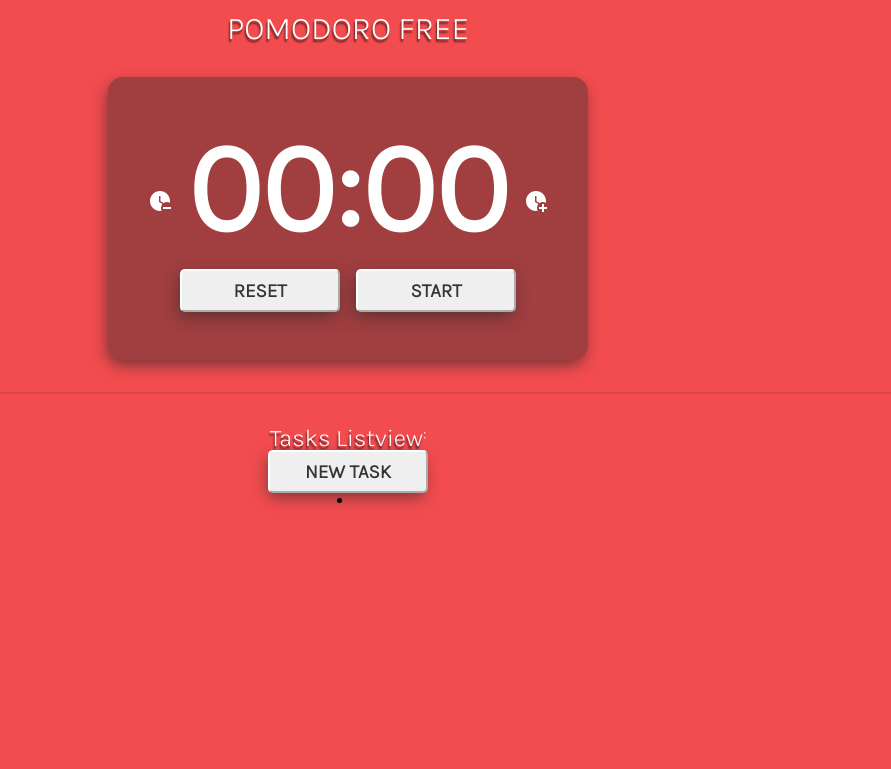
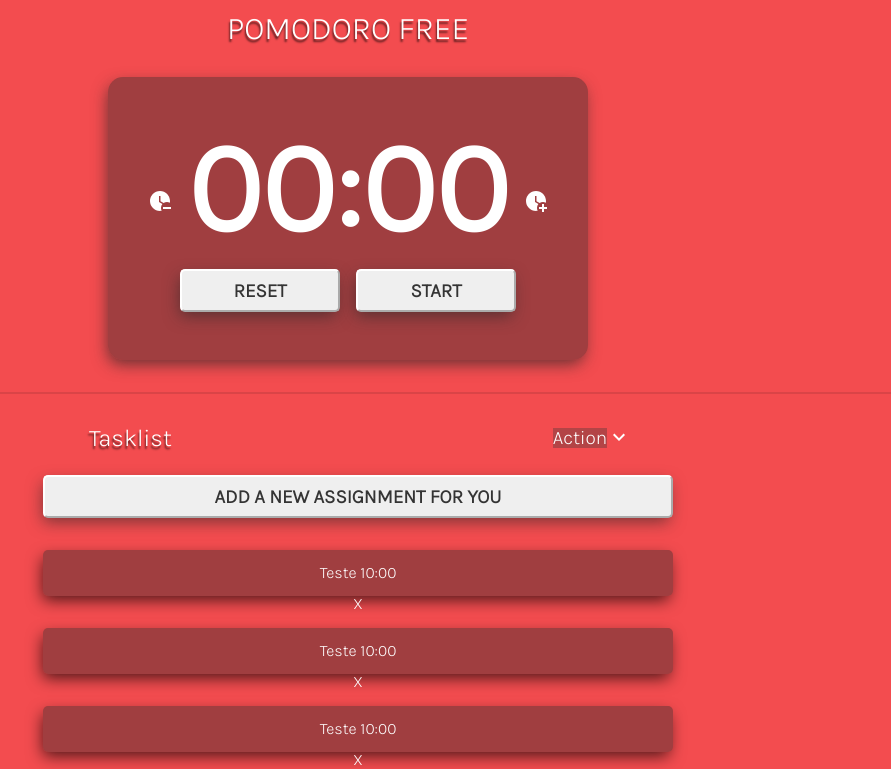
Before and after one commit to beokabe/pomodoro_free, a plain HTML site: page vanilla/index.html in a window 1280 px wide. Shown: the part 62-831 px from the top of the page, without its empty margins (292-1183 px from the left). Before the commit the page ends 800 px from the top, so only its background shows below. Drawn offline with Linux system fonts and the light colour scheme.

Commit message:
[COMMIT] Alguns estilos da tasks foram implementados

```diff
--- a/vanilla/index.html
+++ b/vanilla/index.html
@@ -22,7 +22,7 @@
     <nav>
         <ul>
             <li>
-                <a id="no-sound" class="btn-nav">
+                <a id="no-sound" class="btn-nav" title="Disable the annoying audios">
                     <svg xmlns="http://www.w3.org/2000/svg" width="24" height="24" viewBox="0 0 24 24">
                         <path fill="currentColor"
                             d="M3 9h4l5-5v16l-5-5H3V9m13.59 3L14 9.41L15.41 8L18 10.59L20.59 8L22 9.41L19.41 12L22 14.59L20.59 16L18 13.41L15.41 16L14 14.59L16.59 12Z" />
@@ -30,7 +30,7 @@
                 </a>
             </li>
             <li>
-                <a id="with-sound" class="btn-nav" style="display: none;">
+                <a id="with-sound" class="btn-nav" style="display: none;" title="Enable the annoying audios">
                     <svg xmlns="http://www.w3.org/2000/svg" width="24" height="24" viewBox="0 0 24 24">
                         <path fill="currentColor"
                             d="M12 8H4a2 2 0 0 0-2 2v4a2 2 0 0 0 2 2h1v4a1 1 0 0 0 1 1h2a1 1 0 0 0 1-1v-4h3l5 4V4l-5 4m9.5 4c0 1.71-.96 3.26-2.5 4V8c1.53.75 2.5 2.3 2.5 4Z" />
@@ -38,7 +38,7 @@
                 </a>
             </li>
             <li>
-                <a id="graph" class="btn-nav">
+                <a id="graph" class="btn-nav" title="Look your statistics">
                     <svg xmlns="http://www.w3.org/2000/svg" width="24" height="24" viewBox="0 0 24 24">
                         <path fill="currentColor"
                             d="M19 3H5c-1.1 0-2 .9-2 2v14c0 1.1.9 2 2 2h14c1.1 0 2-.9 2-2V5c0-1.1-.9-2-2-2M9 17H7v-7h2v7m4 0h-2V7h2v10m4 0h-2v-4h2v4Z" />
@@ -78,14 +78,47 @@
     <div class="divider"></div>
     <section>
         <div id="tasks">
-            <div class="header">
-                <h2 id="title-tasks">Tasks Listview</h2>
-                <div class="tasks-options">:</div>
+            <div class="tasks-header">
+                <div class="tasks-title">
+                    <h2 id="title-tasks">Tasklist</h2>
+                </div>
+                <div class="tasks-action">
+                    <a>Action
+                        <svg class="arrow-up" xmlns="http://www.w3.org/2000/svg" width="24" height="24" viewBox="0 0 24 24">
+                            <path fill="currentColor" d="M7.41 8.58L12 13.17l4.59-4.59L18 10l-6 6l-6-6l1.41-1.42Z" />
+                        </svg>
+                        <svg class="arrow-down" xmlns="http://www.w3.org/2000/svg" width="24" height="24" viewBox="0 0 24 24">
+                            <path fill="currentColor" d="M7.41 15.41L12 10.83l4.59 4.58L18 14l-6-6l-6 6l1.41 1.41Z" />
+                        </svg>
+                    </a>
+                </div>
             </div>
-            <div class="footer">
-                <button id="delegateTask" class="btn-default">New Task</button>
+            <div class="tasks-list">
+                <button id="delegate-task" class="btn-default">Add a new assignment for you</button>
+                <ul>
+                    <li>
+                        <div class="task-card">
+                            <span class="title">Teste</span>
+                            <span class="duration">10:00</span>
+                        </div>
+                        <a>X</a>
+                    </li>
+                    <li>
+                        <div class="task-card">
+                            <span class="title">Teste</span>
+                            <span class="duration">10:00</span>
+                        </div>
+                        <a>X</a>
+                    </li>
+                    <li>
+                        <div class="task-card">
+                            <span class="title">Teste</span>
+                            <span class="duration">10:00</span>
+                        </div>
+                        <a>X</a>
+                    </li>
+                </ul>
             </div>
-            <li></li>
         </div>
     </section>
     <footer>
--- a/vanilla/scripts/clock-timer.js
+++ b/vanilla/scripts/clock-timer.js
@@ -1,4 +1,8 @@
 (function () {
+  const MIN_MINUTE = 5
+  const MAX_MINUTE = 60
+  const INCREASE_DEFAULT = 5
+
   const DEFAULT_MINUTE = 0
   const DEFAULT_SECONDS = 5
 
@@ -29,8 +33,8 @@
       resetTimer()
     }
 
-    if (minutes > 5) {
-      minutes -= 5
+    if (minutes > MIN_MINUTE) {
+      minutes -= INCREASE_DEFAULT
       updateTimer()
       playAudioClockCrank()
     }
@@ -41,8 +45,8 @@
       resetTimer()
     }
 
-    if (minutes < 120) {
-      minutes += 5
+    if (minutes < MAX_MINUTE) {
+      minutes += INCREASE_DEFAULT
       updateTimer()
       playAudioClockCrank()
     }
--- a/vanilla/scripts/graphics.js
+++ b/vanilla/scripts/graphics.js
@@ -0,0 +1,5 @@
+(function() {
+    document.getElementById("graph").addEventListener("click", () => {
+        alert("Available only in framework version!")
+    })
+})()
--- a/vanilla/scripts/modal-add-task.js
+++ b/vanilla/scripts/modal-add-task.js
@@ -0,0 +1,3 @@
+(function() {
+
+})()
--- a/vanilla/scripts/modal-finish-timer.js
+++ b/vanilla/scripts/modal-finish-timer.js
@@ -0,0 +1,3 @@
+(function() {
+
+})()
--- a/vanilla/style.css
+++ b/vanilla/style.css
@@ -118,8 +118,8 @@ button {
 }
 
 .modal-content {
-    width: 33%;
-    height: 40%;
+    width: 33vw;
+    height: 40vh;
     position: absolute;
     top: 30%;
     right: 33%;
@@ -160,9 +160,58 @@ button {
     font-size: 2rem;
 }
 
-#tasks .header {
-    display: inline-flex;
+.tasks-header  {
+    display: flex;
+    align-items: center;
+    place-content: space-evenly;
     color: var(--primary-font-color);
+}
+
+.tasks-action {
+    background-color: #34343455;
+}
+
+.tasks-action > a {
+    position: relative;
+    font-size: 1.2rem;
+}
+
+.tasks-action > a > svg {
+    position: absolute;
+    top: -1px;
+}
+
+.tasks-action > a > .arrow-down {
+    display: none;
+}
+
+.tasks-list {
+    justify-content: center;
+    margin-top: 25px;
+    margin-left: 20px;
+}
+
+.tasks-list > ul {
+    width: 50%;
+    margin: auto;
+    margin-top: 2rem;
+    border-radius: 5px;
+}
+
+.tasks-list .task-card {
+    padding: 15px;
+    border-radius: 5px;
+    color: var(--primary-font-color);
+    background-color: var(--secondary-color);
+    margin-top: 1rem;
+    box-shadow: -2px 6px 16px -2px rgba(1, 1, 1, 0.693);
+    -webkit-box-shadow: -2px 6px 16px -2px rgba(1, 1, 1, 0.693);
+    -moz-box-shadow: -2px 6px 16px -2px rgba(1, 1, 1, 0.693);
+}
+
+#delegate-task {
+    width: 50%;
+    max-width: 50%;
 }
 
 #title-timer-container h1 {
```
